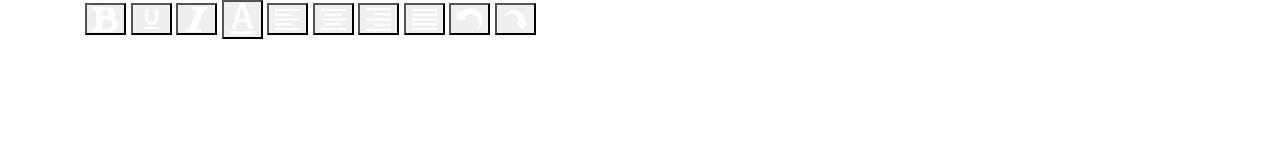
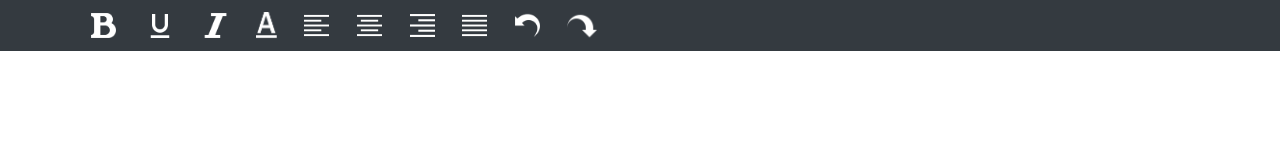
Before and after one commit to ChamodUthpala/TextEditor-Assignment1, a plain HTML site: page index.html in a window 1280 px wide. Drawn offline with nearby package versions, Linux system fonts and the light colour scheme.

Commit message:
Button Styles
Add button Styles and make toolbar background dark

```diff
--- a/Style.css
+++ b/Style.css
@@ -0,0 +1,6 @@
+button{
+    background: none;
+    border: none;
+    height: 50px;
+    margin-right: 1%;
+}
--- a/index.html
+++ b/index.html
@@ -9,25 +9,25 @@
     <!-- Bootstrap CSS -->
     <link rel="stylesheet" href="https://maxcdn.bootstrapcdn.com/bootstrap/4.0.0/css/bootstrap.min.css" integrity="sha384-Gn5384xqQ1aoWXA+058RXPxPg6fy4IWvTNh0E263XmFcJlSAwiGgFAW/dAiS6JXm" crossorigin="anonymous">
     <link rel="stylesheet" href="https://cdnjs.cloudflare.com/ajax/libs/font-awesome/4.7.0/css/font-awesome.min.css">
+    <link rel="Stylesheet" href="Style.css">
     <title>Text Editor - CT/2019/050 </title>
 </head>
 
 <body>
 
-    <!--  Remove this div once you are started -->
-    <div class="toolbar">
+    <div class="toolbar bg-dark">
         <div class="container">
             <button class="B">
                 <img src="/Resources/bold-xxl.png" width=25px>
             </button>
             <button class="U">
-                <img src="/Resources/format_underline_white_192x192.png" width=25px>
+                <img src="/Resources/format_underline_white_192x192.png" width=32px>
             </button>
             <button class="I">
                 <img src="/Resources/italic-xxl.png" width=25px>
             </button>
             <button class="color">
-                <img src="/Resources/Text_color.png" width=25px>
+                <img src="/Resources/Text_color.png" width=21px>
             </button>
             <button class="L">
                 <img src="/Resources/left.png" width=25px>
@@ -45,7 +45,7 @@
                 <img src="/Resources/undo-4-32.png" width=25px>
             </button>
             <button class="redo">
-                <img src="/Resources/action-redo-32.png" width=25px>
+                <img src="/Resources/action-redo-32.png" width=30px>
             </button>
         </div>
     </div>
@@ -55,6 +55,8 @@
     <script src="https://code.jquery.com/jquery-3.2.1.slim.min.js" integrity="sha384-KJ3o2DKtIkvYIK3UENzmM7KCkRr/rE9/Qpg6aAZGJwFDMVNA/GpGFF93hXpG5KkN" crossorigin="anonymous"></script>
     <script src="https://cdnjs.cloudflare.com/ajax/libs/popper.js/1.12.9/umd/popper.min.js" integrity="sha384-ApNbgh9B+Y1QKtv3Rn7W3mgPxhU9K/ScQsAP7hUibX39j7fakFPskvXusvfa0b4Q" crossorigin="anonymous"></script>
     <script src="https://maxcdn.bootstrapcdn.com/bootstrap/4.0.0/js/bootstrap.min.js" integrity="sha384-JZR6Spejh4U02d8jOt6vLEHfe/JQGiRRSQQxSfFWpi1MquVdAyjUar5+76PVCmYl" crossorigin="anonymous"></script>
+    <script src="Script.js"></script>
+
 </body>
 <!-- Author: T.A.D. Chamod Uthpala Karunathilaka | CT/2019/050 -->
 </html>
```
